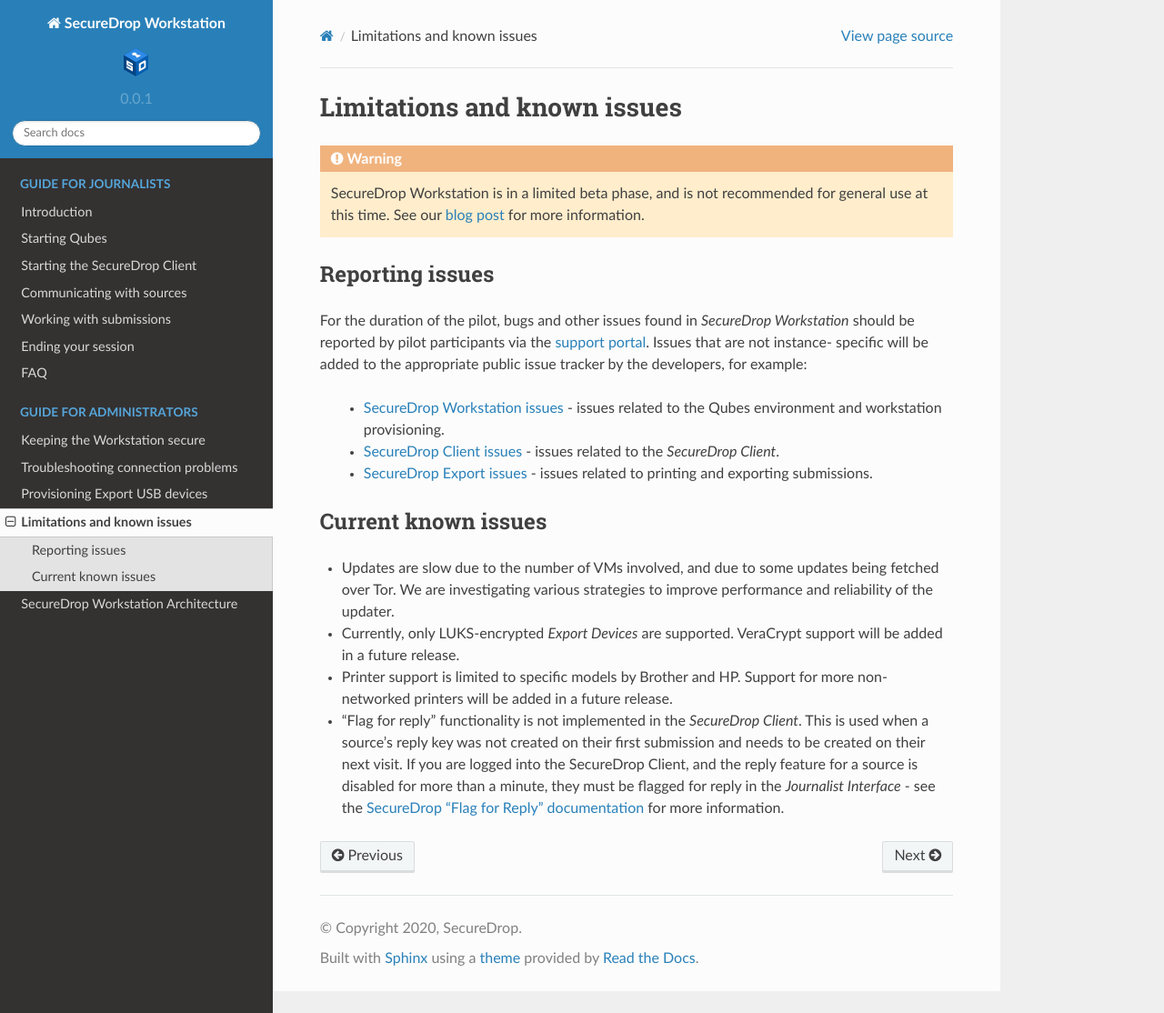
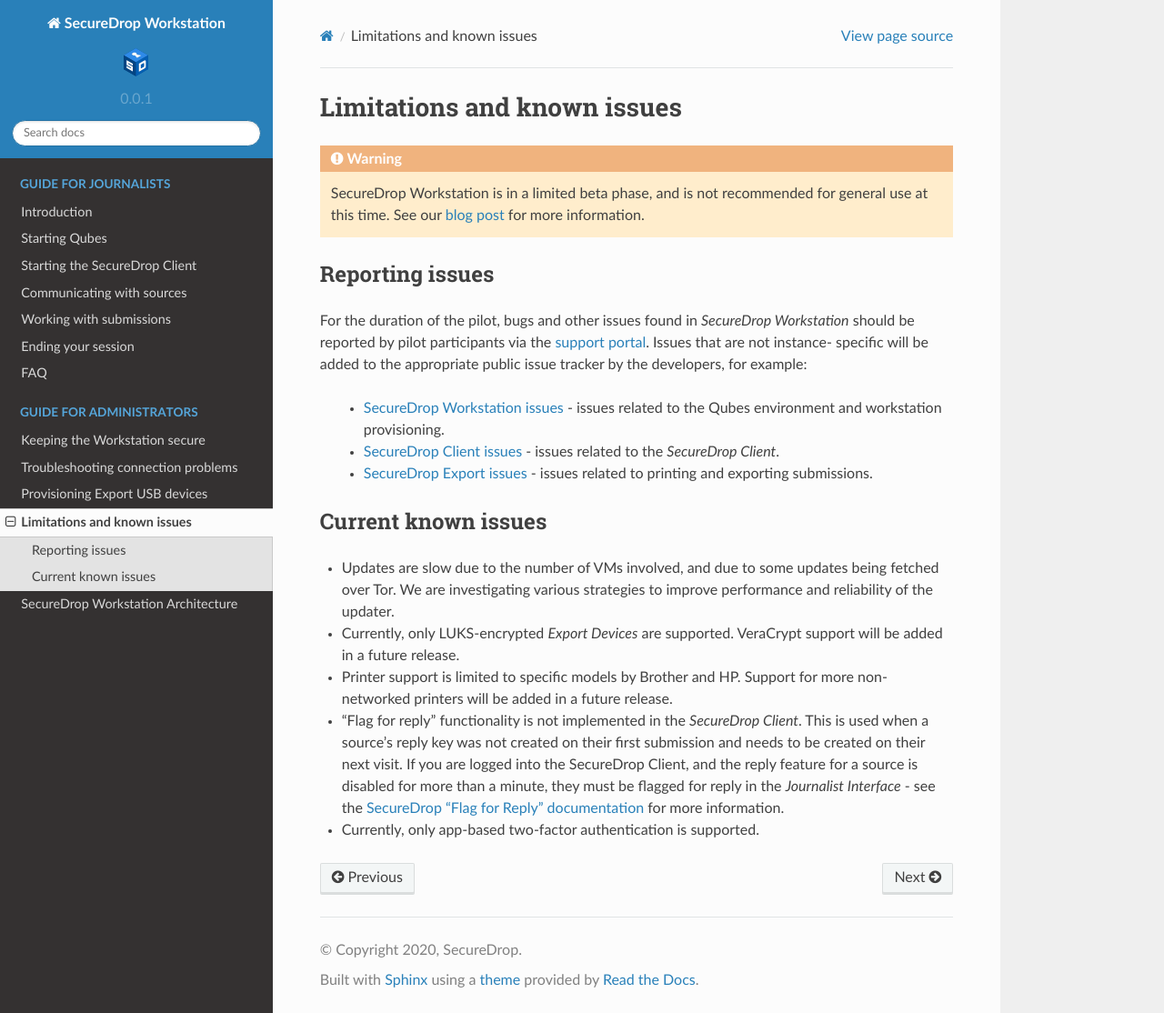
Before and after one commit to freedomofpress/securedrop-workstation-docs, a Sphinx documentation site: the page built from docs/admin/known_issues.rst, in a window 1280 px wide and 1114 px high. Shown: the whole window at 91% size. Built offline with Sphinx 7.4.7 and the Read the Docs theme 2.0.0, drawn with Linux system fonts in a browser that asks for light colours.

Commit message:
added note re MFA support

```diff
--- a/docs/admin/known_issues.rst
+++ b/docs/admin/known_issues.rst
@@ -33,3 +33,4 @@
   source is disabled for more than a minute, they must be flagged for reply in
   the *Journalist Interface* - see the `SecureDrop "Flag for Reply"
   documentation <https://docs.securedrop.org/en/stable/journalist.html#flag-for-reply>`_ for more information.
+- Currently, only app-based two-factor authentication is supported.
```
